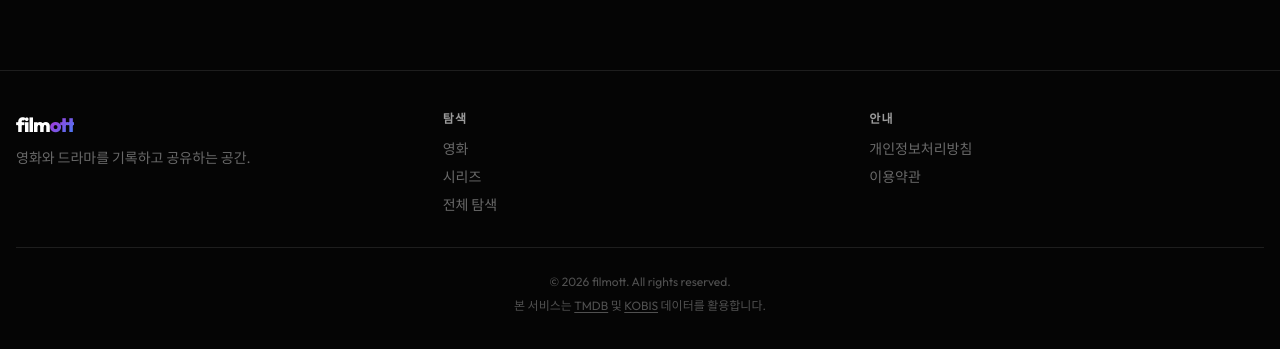
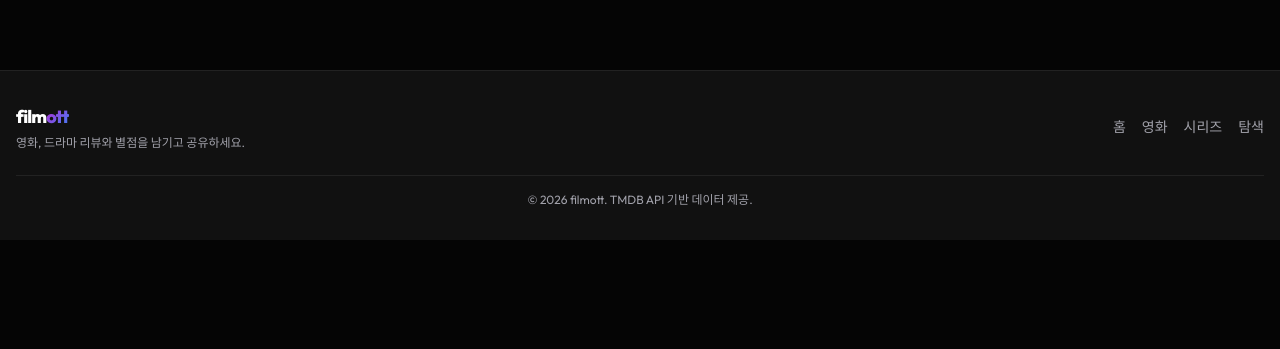
Before and after one commit to dobbylee/filmott, a Next.js app in the folder frontend/: page / in a window 1280 px wide. Shown: the part 1050-1399 px from the top of the page. After the commit the page ends 1290 px from the top, so only its background shows below. Built offline with nearby package versions, Linux system fonts and the light colour scheme; no server answers.

Commit message:
Revert "Merge branch 'worktree-agent-a662857e'"
This reverts commit 9ce87dd888d819a07802037b9ea7a912fbf49f75, reversing
changes made to e88ec1cc5b79ec2a75fccdda578e2a96977e5814.

```diff
--- a/frontend/src/components/layout/Footer.tsx
+++ b/frontend/src/components/layout/Footer.tsx
@@ -2,97 +2,38 @@ import Link from 'next/link';
 
 export default function Footer() {
   return (
-    <footer className="mt-12 border-t border-white/10 bg-[#050505]">
-      <div className="mx-auto max-w-7xl px-4 py-10">
-        {/* 3컬럼 그리드 — 모바일 1컬럼 */}
-        <div className="grid grid-cols-1 gap-8 sm:grid-cols-3">
-          {/* 왼쪽: 로고 + 소개 */}
+    <footer className="mt-12 border-t border-border bg-card">
+      <div className="mx-auto max-w-7xl px-4 py-8">
+        <div className="flex flex-col items-center gap-4 sm:flex-row sm:justify-between">
           <div>
             <Link
               href="/"
-              className="text-xl font-black tracking-tight text-white hover-glow transition-all duration-300"
-              style={{ fontFamily: 'var(--font-outfit)', letterSpacing: '-0.05em' }}
+              className="text-lg font-black tracking-tight text-white hover-glow transition-all duration-300"
+              style={{ letterSpacing: '-0.05em' }}
             >
               film<span className="text-gradient">ott</span>
             </Link>
-            <p className="mt-2 text-sm leading-relaxed text-white/40">
-              영화와 드라마를 기록하고 공유하는 공간.
+            <p className="mt-1 text-xs text-muted-foreground">
+              영화, 드라마 리뷰와 별점을 남기고 공유하세요.
             </p>
           </div>
-
-          {/* 가운데: 탐색 링크 */}
-          <div>
-            <h3 className="text-xs font-semibold uppercase tracking-widest text-white/60">
+          <nav className="flex gap-4 text-sm text-muted-foreground">
+            <Link href="/" className="hover:text-primary transition-colors">
+              홈
+            </Link>
+            <Link href="/discover?type=movie" className="hover:text-primary transition-colors">
+              영화
+            </Link>
+            <Link href="/discover?type=tv" className="hover:text-primary transition-colors">
+              시리즈
+            </Link>
+            <Link href="/discover" className="hover:text-primary transition-colors">
               탐색
-            </h3>
-            <nav className="mt-3 flex flex-col gap-2">
-              <Link
-                href="/discover?type=movie"
-                className="text-sm text-white/40 hover:text-white transition-colors"
-              >
-                영화
-              </Link>
-              <Link
-                href="/discover?type=tv"
-                className="text-sm text-white/40 hover:text-white transition-colors"
-              >
-                시리즈
-              </Link>
-              <Link
-                href="/discover"
-                className="text-sm text-white/40 hover:text-white transition-colors"
-              >
-                전체 탐색
-              </Link>
-            </nav>
-          </div>
-
-          {/* 오른쪽: 안내 링크 */}
-          <div>
-            <h3 className="text-xs font-semibold uppercase tracking-widest text-white/60">
-              안내
-            </h3>
-            <nav className="mt-3 flex flex-col gap-2">
-              <Link
-                href="/privacy"
-                className="text-sm text-white/40 hover:text-white transition-colors"
-              >
-                개인정보처리방침
-              </Link>
-              <Link
-                href="/terms"
-                className="text-sm text-white/40 hover:text-white transition-colors"
-              >
-                이용약관
-              </Link>
-            </nav>
-          </div>
+            </Link>
+          </nav>
         </div>
-
-        {/* 하단: 저작권 + 출처 */}
-        <div className="mt-8 border-t border-white/10 pt-6 text-center text-xs leading-relaxed text-white/30">
-          <p>&copy; {new Date().getFullYear()} filmott. All rights reserved.</p>
-          <p className="mt-1">
-            본 서비스는{' '}
-            <a
-              href="https://www.themoviedb.org/"
-              target="_blank"
-              rel="noopener noreferrer"
-              className="underline underline-offset-2 hover:text-white/50 transition-colors"
-            >
-              TMDB
-            </a>
-            {' '}및{' '}
-            <a
-              href="https://www.kobis.or.kr/"
-              target="_blank"
-              rel="noopener noreferrer"
-              className="underline underline-offset-2 hover:text-white/50 transition-colors"
-            >
-              KOBIS
-            </a>
-            {' '}데이터를 활용합니다.
-          </p>
+        <div className="mt-6 border-t border-border pt-4 text-center text-xs text-muted-foreground">
+          &copy; {new Date().getFullYear()} filmott. TMDB API 기반 데이터 제공.
         </div>
       </div>
     </footer>
```
Also changed, not shown: 1 other file (tests, documents, lock files or other folders).
